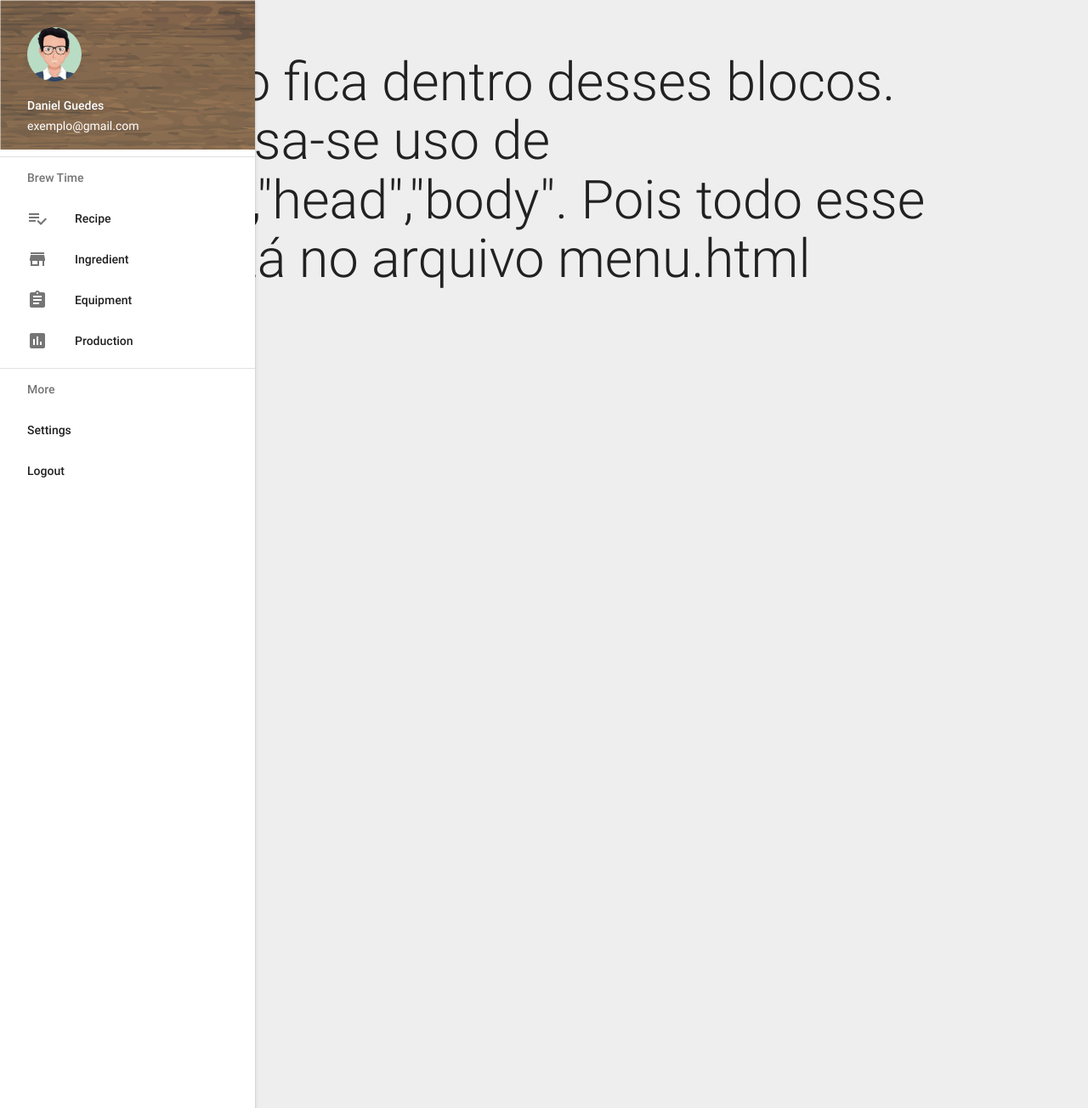
After one commit to suzanneloures/brew-day, a Django app: page /production/ in a window 1280 px wide. The commit adds this page. Shown: the top 1304 px of the page at 85% size. Run offline with Django 3.2, Linux system fonts and the light colour scheme; some libraries are stand-ins or nearby versions.

Commit message:
Alterando nomes de urls e add template de producao

```diff
--- a/implementation/brewday/brewday/urls.py
+++ b/implementation/brewday/brewday/urls.py
@@ -22,19 +22,24 @@ urlpatterns = [
     url(r'^login/', views.access, name="login"),
     url(r'^register_user/', views.register_user, name="register_user"),
     url(r'^home/', views.home, name="home"),
-    url(r'^index/', views.index),
+    url(r'^index/', views.index, name="index"),
     url(r'^recipes/', views.recipes, name="recipes"),
-    url(r'^register-ingredient-additives/', views.register_ingredient1, name="ingredient1"),
-    url(r'^register-ingredient-hops/', views.register_ingredient2, name="ingredient-hops"),
-    url(r'^register-ingredient-malt/', views.register_ingredient3, name="ingredient3"),
-    url(r'^register-ingredient-sugar/', views.register_ingredient4, name="ingredient4"),
-    url(r'^register-ingredient-yeasts/', views.register_ingredient5, name="ingredient5"),
-    url(r'^register-equipment-kettle/', views.register_equipment1, name="equipment1"),
-    url(r'^register-equipment-fermenter/', views.register_equipment2, name="equipment2"),
-    url(r'^register-equipment-filter/', views.register_equipment3, name="equipment3"),
-    url(r'^register-equipment-grinder/', views.register_equipment4, name="equipment4"),
+    url(r'^production/', views.production, name="production"),
+
+    #Registros de URLS INGREDIENTES
+    url(r'^register-ingredient-additives/', views.register_ingredient_additives, name="register_additives"),
+    url(r'^register-ingredient-hops/', views.register_ingredient_hops, name="register_hops"),
+    url(r'^register-ingredient-malt/', views.register_ingredient_malt, name="register_malt"),
+    url(r'^register-ingredient-sugar/', views.register_ingredient_sugar, name="register_sugar"),
+    url(r'^register-ingredient-yeasts/', views.register_ingredient_yeasts, name="register_yeasts"),
+    #Registros de URLS EQUIPAMENTOS
+    url(r'^register-equipment-fermenter/', views.register_equipment_fermenter, name="register_fermenter"),
+    url(r'^register-equipment-filter/', views.register_equipment_filter, name="register_filter"),
+    url(r'^register-equipment-grinder/', views.register_equipment_grinder, name="register_grinder"),
+    url(r'^register-equipment-kettle/', views.register_equipment_kettle, name="register_kettle"),
+    #Registros de URLS VIEWS
     url(r'^view_recipes/', views.view_recipes, name="view_recipes"),
-    url(r'^register_equipment/', views.register_equipment1, name="register_equipment1"),
+    url(r'^view_equipment/', views.view_equipment, name="view_equipment"),
     url(r'^view_ingredients/', views.view_ingredients, name="view_ingredients"),
 
 
--- a/implementation/brewday/recipes/templates/menu.html
+++ b/implementation/brewday/recipes/templates/menu.html
@@ -44,11 +44,17 @@
 
             <li><div class="divider"></div></li>
             <li><a class="subheader">Brew Time</a></li>
+
+<!--Botão Receitas -->
+
             <li><a class="dropdown-button" href="#!" data-activates="dropdown1"><i class="material-icons">playlist_add_check</i>Recipe</a></li>
             <ul id='dropdown1' class='dropdown-content'>
               <li><a href="{% url 'recipes' %}"><i class="material-icons">playlist_add</i>Add Recipe</a></li>
               <li><a href="{% url 'view_recipes' %}"><i class="material-icons">visibility</i>View Recipe</a></li>
             </ul>
+
+<!--Botão Ingrediente -->
+
             <li><a class="dropdown-button" href="#!" data-activates="dropdown2"><i class="material-icons">store</i>Ingredient</a></li>
             <ul id='dropdown2' class='dropdown-content'>
               <li><a href="{% url 'view_ingredients' %}"><i class="material-icons">visibility</i>View Ingredients</a></li>
@@ -56,19 +62,19 @@
             </ul>
 
             <ul id='dropdown21' class='dropdown-content' style="overflow-y: visible;margin-top: 45px;" >
-                    <li><a href="{% url 'ingredient1' %}"><i class="material-icons">playlist_add</i>Additive</a></li>
-                    <li><a href="{% url 'ingredient-hops' %}"><i class="material-icons">playlist_add</i>Hop</a></li>
-                    <li><a href="{% url 'ingredient3' %}"><i class="material-icons">playlist_add</i>Malt</a></li>
-                    <li><a href="{% url 'ingredient4' %}"><i class="material-icons">playlist_add</i>Sugar</a></li>
-                    <li><a href="{% url 'ingredient5' %}"><i class="material-icons">playlist_add</i>Yeast</a></li>
+                    <li><a href="{% url 'register_additives' %}"><i class="material-icons">playlist_add</i>Additive</a></li>
+                    <li><a href="{% url 'register_hops' %}"><i class="material-icons">playlist_add</i>Hop</a></li>
+                    <li><a href="{% url 'register_malt' %}"><i class="material-icons">playlist_add</i>Malt</a></li>
+                    <li><a href="{% url 'register_sugar' %}"><i class="material-icons">playlist_add</i>Sugar</a></li>
+                    <li><a href="{% url 'register_yeasts' %}"><i class="material-icons">playlist_add</i>Yeast</a></li>
 
                   </ul>
 
-
+<!--Botão Equipamento -->
             <li><a class="dropdown-button" href="#!" data-activates="dropdown3"><i class="material-icons">assignment</i>Equipment</a></li>
             <ul id='dropdown3' class='dropdown-content'>
-              <li><a href="#!"><i class="material-icons">playlist_add</i>Add Recipe</a></li>
-              <li><a href="#!"><i class="material-icons">visibility</i>View Recipe</a></li>
+              <li><a href="#!"><i class="material-icons">playlist_add</i>Add Equipment</a></li>
+              <li><a href="{% url 'view_equipment' %}"><i class="material-icons">visibility</i>View Equipment</a></li>
             </ul>
             <li><a href="#!" ><i class="material-icons">insert_chart</i>Production</a></li>
             <li><div class="divider"></div></li>
--- /dev/null
+++ b/implementation/brewday/recipes/templates/production.html
@@ -0,0 +1,10 @@
+{% extends 'menu.html' %}
+
+{% block conteudo%}
+
+
+<h1>O conteudo fica dentro desses blocos. obs:dispensa-se uso de tags:"html","head","body".
+Pois todo esse escopo está no arquivo menu.html</h1>
+
+
+{% endblock %}
--- a/implementation/brewday/recipes/templates/register_equipment2_grinder.html
+++ b/implementation/brewday/recipes/templates/register_equipment_grinder.html
@@ -7,20 +7,20 @@
 
       <div class="col s12 m10 offset-m1 l7 offset-l4 card-panel">
 
-<!-- Nome do Filter-->
+<!-- Nome do Grinder-->
         <p class="flow-text grey-text center">Grinder Register</p>
             <div class="input-field col s12 m12 l12">
               <input type="text" name="grindername" value="" id="inomegrinder" autofocus />
               <label for="inomegrinder">Grinder Name</label>
             </div>
 
-<!-- Tipo do Filter -->
+<!-- Tipo do Grinder -->
     		 <div class="input-field col s6 m6 l6">
             <input type="text" name="grindertype" value="" id="itypegrinder" />
             <label for="itypegrinder">Type</label>
          </div>
 
-<!-- Capacidade do Filter -->
+<!-- Capacidade do Grinder -->
          <div class="input-field col s2 m2 l2">
             <input type="number" name="grindervolume" value="" id="ivolumegrinder" />
             <label for="ivolumefilter">Volume</label>
--- a/implementation/brewday/recipes/views.py
+++ b/implementation/brewday/recipes/views.py
@@ -131,9 +131,9 @@ def recipes(request):
 def view_ingredients(request):
 	return render(request, "view_ingredients.html")
 
-def register_ingredient1(request):
+def register_ingredient_additives(request):
     if request.method == 'GET':
-        return render(request, "register_ingredient2_additives.html")
+        return render(request, "register_ingredient_additives.html")
     else:
         additivesname = request.POST['additivesname']
         additivesquantity = request.POST['additivesquantity']
@@ -149,11 +149,11 @@ def register_ingredient1(request):
 
         ingrediente.save()
         conteudo = {'msg': 'Cadastrado com sucesso'}
-        return render(request, "register_ingredient2_additives.html", conteudo)
+        return render(request, "register_ingredient_additives.html", conteudo)
 
-def register_ingredient2(request):
+def register_ingredient_hops(request):
     if request.method  == 'GET':
-        return render(request, "register_ingredient2_hops.html")
+        return render(request, "register_ingredient_hops.html")
     else:
         maltname = request.POST['maltname']
         hopsquantity = request.POST['hopsquantity']
@@ -172,11 +172,11 @@ def register_ingredient2(request):
         ingrediente.save()
 
         conteudo = {'msg': 'Cadastrado com sucesso'}
-        return render(request, "register_ingredient2_hops.html", conteudo)
+        return render(request, "register_ingredient_hops.html", conteudo)
 
-def register_ingredient3(request):
+def register_ingredient_malt(request):
     if request.method  == 'GET':
-        return render(request, "register_ingredient2_malt.html")
+        return render(request, "register_ingredient_malt.html")
     else:
         maltname = request.POST['maltname']
         maltquantity = request.POST['maltquantity']
@@ -194,11 +194,11 @@ def register_ingredient3(request):
         ingrediente.save()
 
         conteudo = {'msg': 'Cadastrado com sucesso'}
-        return render(request, "register_ingredient2_malt.html", conteudo)
+        return render(request, "register_ingredient_malt.html", conteudo)
 
-def register_ingredient4(request):
+def register_ingredient_sugar(request):
     if request.method  == 'GET':
-        return render(request, "register_ingredient2_sugar.html")
+        return render(request, "register_ingredient_sugar.html")
     else:
         sugarname = request.POST['sugarname']
         sugarquantity = request.POST['sugarquantity']
@@ -216,11 +216,11 @@ def register_ingredient4(request):
         ingrediente.save()
 
         conteudo = {'msg': 'Cadastrado com sucesso'}
-        return render(request, "register_ingredient2_sugar.html", conteudo)
+        return render(request, "register_ingredient_sugar.html", conteudo)
 
-def register_ingredient5(request):
+def register_ingredient_yeasts(request):
     if request.method  == 'GET':
-        return render(request, "register_ingredient2_yeasts.html")
+        return render(request, "register_ingredient_yeasts.html")
     else:
         yeastsname = request.POST['yeastsname']
         yeastsquantity = request.POST['yeastsquantity']
@@ -238,23 +238,20 @@ def register_ingredient5(request):
         ingrediente.save()
 
         conteudo = {'msg': 'Cadastrado com sucesso'}
-        return render(request, "register_ingredient2_yeasts.html", conteudo)
+        return render(request, "register_ingredient_yeasts.html", conteudo)
+def view_equipment(request):
+	return render(request, "view_equipment.html")
+def register_equipment_fermenter(request):
+	return render(request, "register_equipment_fermenter.html")
 
+def register_equipment_filter(request):
+	return render(request, "register_equipment_filter.html.html")
 
-def register_equipment1(request):
-	return render(request, "register_equipment2_kettle.html")
-
-def register_equipment2(request):
-	return render(request, "register_equipment2_fermenter.html")
-
-def register_equipment3(request):
-	return render(request, "register_equipment2_filter.html")
-
-def register_equipment4(request):
-	return render(request, "register_equipment2_grinder.html")
-
+def register_equipment_grinder(request):
+	return render(request, "register_equipment_grinder.html")
+def register_equipment_kettle(request):
+	return render(request, "register_equipment_kettle.html")
 def view_recipes(request):
 	return render(request, "view_recipes.html")
-
-def register_equipment1(request):
-	return render(request, "register_equipment1.html")
+def production(request):
+	return render(request, "production.html")
```
Also changed, not shown: implementation/brewday/db.sqlite3, implementation/brewday/recipes/templates/antigo_register_equipment.html (renamed from implementation/brewday/recipes/templates/register_equipment.html), implementation/brewday/recipes/templates/antigo_register_ingredient.html (renamed from implementation/brewday/recipes/templates/register_ingredient.html), implementation/brewday/recipes/templates/home.html (line endings or trailing spaces), implementation/brewday/recipes/templates/register_equipment_fermenter.html (renamed from implementation/brewday/recipes/templates/register_equipment2_fermenter.html), implementation/brewday/recipes/templates/register_equipment_filter.html (renamed from implementation/brewday/recipes/templates/register_equipment2_filter.html), implementation/brewday/recipes/templates/register_equipment_kettle.html (renamed from implementation/brewday/recipes/templates/register_equipment2_kettle.html), implementation/brewday/recipes/templates/register_ingredient_additives.html (renamed from implementation/brewday/recipes/templates/register_ingredient2_additives.html), implementation/brewday/recipes/templates/register_ingredient_hops.html (renamed from implementation/brewday/recipes/templates/register_ingredient2_hops.html), implementation/brewday/recipes/templates/register_ingredient_malt.html (renamed from implementation/brewday/recipes/templates/register_ingredient2_malt.html), implementation/brewday/recipes/templates/register_ingredient_sugar.html (renamed from implementation/brewday/recipes/templates/register_ingredient2_sugar.html), implementation/brewday/recipes/templates/register_ingredient_yeasts.html (renamed from implementation/brewday/recipes/templates/register_ingredient2_yeasts.html), implementation/brewday/recipes/templates/view_equipment.html (renamed from implementation/brewday/recipes/templates/register_equipment1.html).
